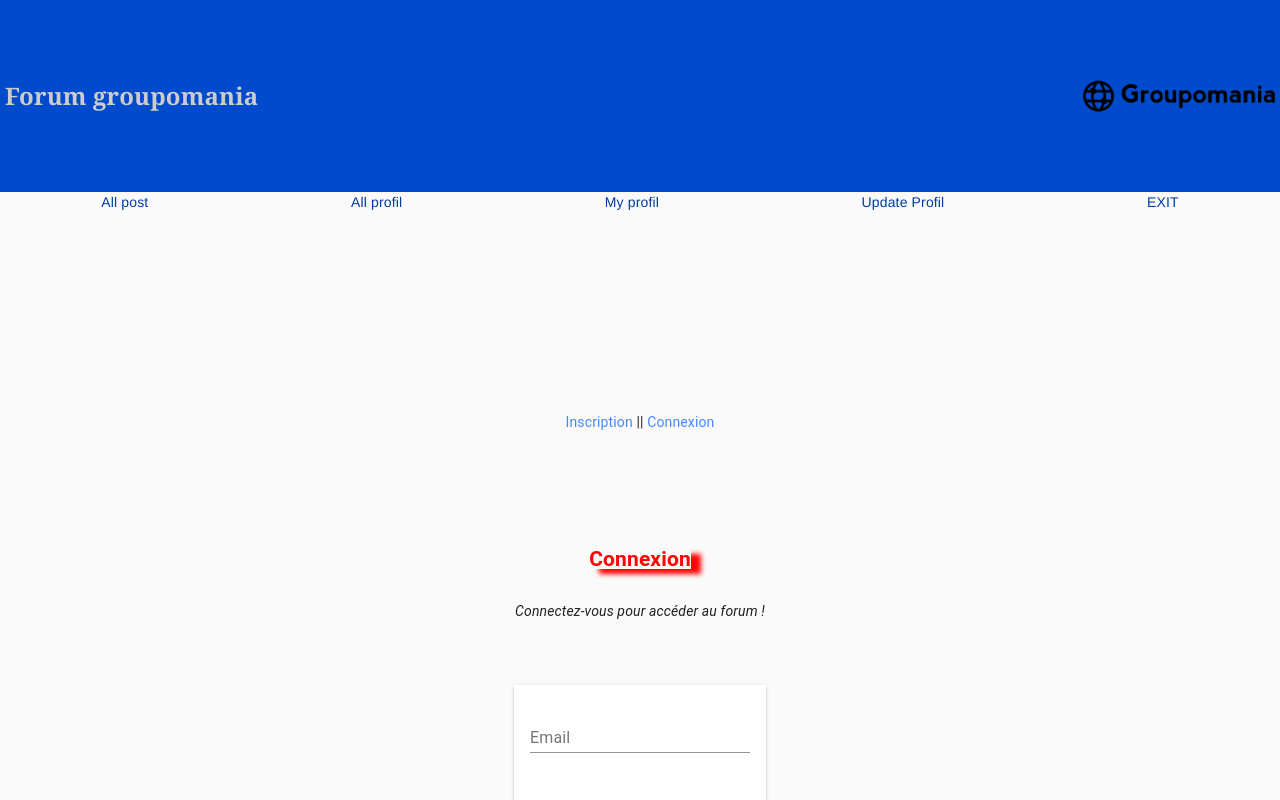
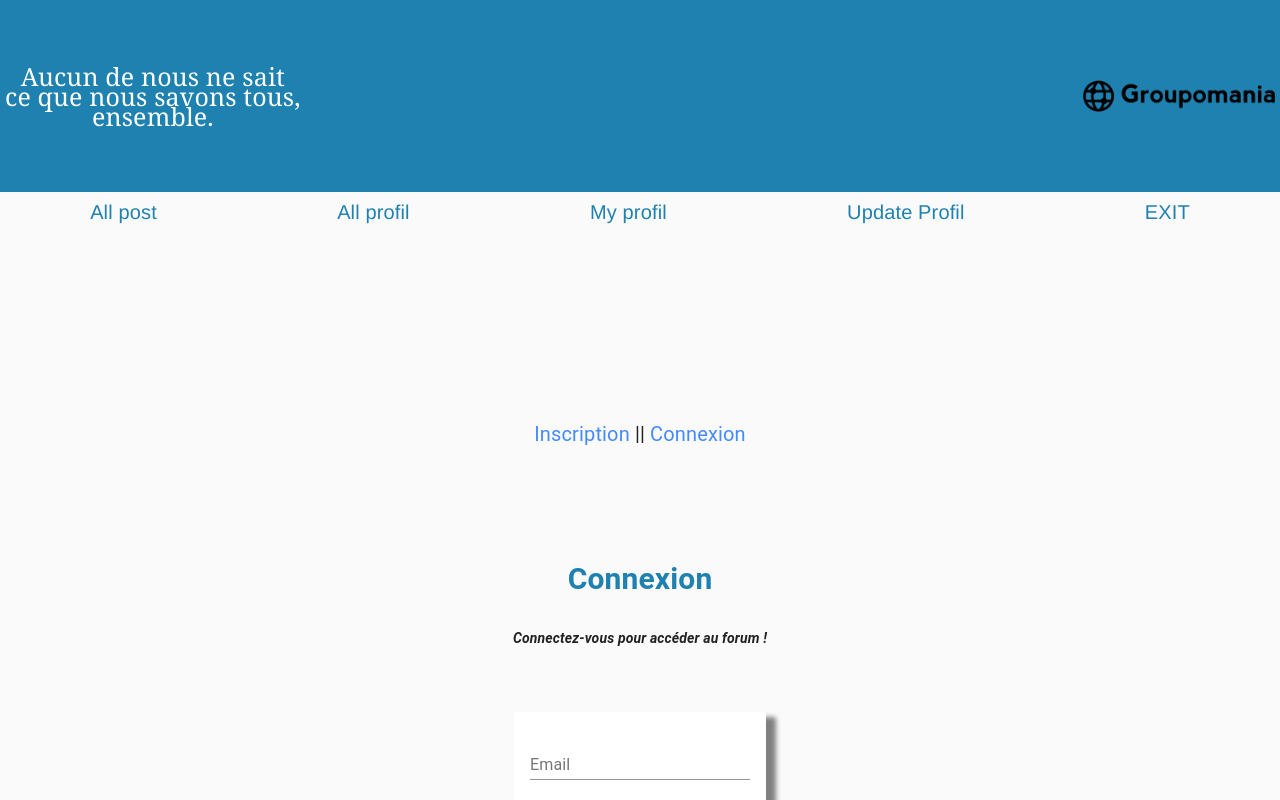
Before and after one commit to GeoffCrg/GeoffreyCraighero_7_10092021, a Vue app in the folder frontend/: page /#/login in a window 1280 px wide. Shown: the top 800 px of the page. Built offline with nearby package versions, Linux system fonts and the light colour scheme.

Commit message:
amelioration css

```diff
--- a/frontend/src/App.vue
+++ b/frontend/src/App.vue
@@ -1,62 +1,68 @@
 <template>
   <div id="app">
     <header>
-        <Header/>
-        <div class="md-primarys" >
-          <router-link to="/allpost"><span class="color">All post</span></router-link>
+      <Header />
+      <div class="md-primarys">
+        <router-link to="/allpost"
+          ><span class="color">All post</span></router-link
+        >
 
-          <router-link to="/profil"><span class="color">All profil</span></router-link>
-          <router-link to="/myprofil"><span class="color">My profil</span></router-link>
-          <router-link to="/updateuserform"><span class="color">Update Profil</span></router-link>
+        <router-link to="/profil"
+          ><span class="color">All profil</span></router-link
+        >
+        <router-link to="/myprofil"
+          ><span class="color">My profil</span></router-link
+        >
+        <router-link to="/updateuserform"
+          ><span class="color">Update Profil</span></router-link
+        >
         <a href="#" v-on:click="exitUser"><span class="color">EXIT</span></a>
       </div>
     </header>
 
     <body class="bg-body">
-
-       <div class="connect" v-if =" id === null " >
+      <div class="connect" v-if="id === null">
         <router-link to="/signup">Inscription</router-link> ||
         <router-link to="/login">Connexion</router-link>
       </div>
-       <router-view/>
+      <router-view />
     </body>
 
     <footer>
-      <Footer/>
+      <Footer />
     </footer>
-
   </div>
 </template>
 
 <script>
-import Header from './components/Header'
-import Footer from './components/Footer'
+import Header from "./components/Header";
+import Footer from "./components/Footer";
 export default {
-  name: 'App',
+  name: "App",
   components: {
     Header,
-    Footer
+    Footer,
   },
-  data(){
+  data() {
     return {
-      id: ''
-    }
+      id: "",
+    };
   },
   mounted() {
-    let idUser = localStorage.getItem('Id');
+    let idUser = localStorage.getItem("Id");
     console.log(idUser);
     this.id = idUser;
   },
   methods: {
-    exitUser (){
-       localStorage.removeItem('Id');
-       localStorage.removeItem('token');
-       localStorage.removeItem('email');
+    exitUser() {
+      localStorage.removeItem("Id");
+      localStorage.removeItem("token");
+      localStorage.removeItem("email");
       location.replace(location.origin + "/signup#/signup");
       location.reload();
-      }
-    }
-  }
+    },
+  },
+};
 </script>
 
 <style lang="scss">
@@ -66,29 +72,37 @@ export default {
   -moz-osx-font-smoothing: grayscale;
   text-align: center;
 }
-.connect{margin-bottom: 100px;
-margin-top: 200px;}
 .md-primarys{
+margin-top: 10px;
+}
+.connect {
+  margin-bottom: 100px;
+  margin-top: 200px;
+}
+.md-primarys {
   display: flex;
   flex-direction: row;
   justify-content: space-around;
   align-items: center;
 }
-.color{
-  color:#003CA3;
+.color {
+  color: #1e81b0;
+  font-size: 20px;
+
 }
- @media all and (max-width: 599px)
- {
-.bg-body{
+.connect{
+  font-size: 20px;
+}
+@media all and (max-width: 599px) {
+  .bg-body {
     margin-bottom: 100px;
   }
-.md-primary{
+  .md-primary {
     display: flex;
     flex-direction: column;
   }
-.connect{
-  margin-top:100px;
+  .connect {
+    margin-top: 100px;
   }
 }
-
 </style>
--- a/frontend/src/components/ConnexionForm.vue
+++ b/frontend/src/components/ConnexionForm.vue
@@ -68,8 +68,11 @@ export default {
 </script>
 
 <style scoped lang="scss">
+.md-card{
+    box-shadow: 10px 5px 5px grey;
+}
 .md-primary{
-    background-color: #024601;
+
     color:#f0e8c7;
     font-weight: bold;
 }
--- a/frontend/src/components/CreatePostForm.vue
+++ b/frontend/src/components/CreatePostForm.vue
@@ -104,16 +104,21 @@ export default {
 
 <style scoped lang="scss">
 .btnValidation {
-  background-color: #024601;
+  background-color:#1e81b0 ;
   color: #f0e8c7;
-  font-weight: bold;
+  font-weight: bold;box-shadow: 10px 5px 5px grey;
 }
 form {
   width: 200%;
 }
+.md-card{
+  width: 500px;
+  box-shadow: 10px 5px 5px grey;
+  height: 250px;
+}
 .md-layout {
-  margin-bottom: 100px;
-  margin-top: 100px;
+  margin-bottom: 50px;
+  margin-top: 50px;
 }
 
 @media all and (max-width: 899px) {
--- a/frontend/src/components/Footer.vue
+++ b/frontend/src/components/Footer.vue
@@ -4,19 +4,19 @@
       <a class="aa">Mentions légales</a>
     </div>
     <div class="contact">
-        <a href='mailto:groupomania@contact.com'>Contact</a>
+      <a href="mailto:groupomania@contact.com">Contact</a>
     </div>
   </div>
 </template>
 
 <script>
 export default {
-  name: 'Footer',
-}
+  name: "Footer",
+};
 </script>
 
 <style scoped>
-.footer{
+.footer {
   display: flex;
   flex-direction: row;
   justify-content: space-around;
@@ -26,21 +26,19 @@ export default {
   border-radius: 5px;
 }
 
-a{
-    color: black;
+a {
+  color: #1e81b0;
   font-weight: bolder;
   text-decoration: none;
 }
 
-  @media all and (max-width: 599px)
-  {
-      .footer{
+@media all and (max-width: 599px) {
+  .footer {
     display: flex;
     flex-direction: column;
-
   }
-      a{
-        font-size:16px;
+  a {
+    font-size: 16px;
   }
 }
 </style>
--- a/frontend/src/components/Header.vue
+++ b/frontend/src/components/Header.vue
@@ -1,45 +1,49 @@
 <template>
   <div class="headerTitle">
     <div class="form">
-        <h1 class="main-title">Forum groupomania</h1>
+      <h1 class="main-title">
+        Aucun de nous ne sait <br />ce que nous savons tous,<br />
+        ensemble.
+      </h1>
     </div>
     <div>
-        <img class="logo-title" src='../assets/icon-left-font-monochrome-black.png' alt="Icon de Groupomania">
+      <img
+        class="logo-title"
+        src="../assets/icon-left-font-monochrome-black.png"
+        alt="Icon de Groupomania"
+      />
     </div>
   </div>
 </template>
 
 <script>
 export default {
-  name: 'Header',
-}
+  name: "Header",
+};
 </script>
 
 <style scoped>
-.headerTitle{
-    background-color: #004BCC;
+.main-title {
+  font-size: 25px;
+  color: white;
+  font-weight: lighter;
+
+  font-family: Georgia, "Times New Roman", Times, serif;
 }
-.main-title{
-    font-size: 1.5rem;
-    color: #CCCCCC;
-    font-weight: bolder;
-    font-family: Georgia, 'Times New Roman', Times, serif ;
-}
-.logo-title{
+.logo-title {
   width: 12rem;
 }
-.headerTitle{
+.headerTitle {
   display: flex;
   flex-direction: row;
   justify-content: space-between;
   align-items: center;
-
+  background-color: #1e81b0;
   padding-left: 5px;
   padding-right: 5px;
 }
-  @media all and (max-width: 899px)
-  {
-      .headerTitle{
+@media all and (max-width: 899px) {
+  .headerTitle {
     display: flex;
     flex-direction: column;
   }
--- a/frontend/src/components/InscriptionForm.vue
+++ b/frontend/src/components/InscriptionForm.vue
@@ -75,7 +75,7 @@ export default {
 
 <style scoped lang="scss">
 .md-primary{
-    background-color: #024601;
+    background-color: #1e81b0;;
     color:#fff;
     font-weight: bold;
 }
@@ -83,7 +83,10 @@ label{
      color:#fff;
 }
 
-
+.md-card{
+  width: 300px;
+ box-shadow: 10px 5px 5px grey;
+}
 .md-layout{
     margin-bottom: 100px;
     margin-top: 50px;
--- a/frontend/src/components/Post.vue
+++ b/frontend/src/components/Post.vue
@@ -25,7 +25,6 @@
       </md-card-content>
 
       <md-button
-        v-show="post.userId == this.user.id"
         type="submit"
         class="md-primary"
         v-on:click="deletePost(post.id)"
@@ -105,11 +104,11 @@ export default {
 
 <style scoped lang="scss">
 .md-primary {
-  background-color: #000000;
-  color: rgb(248, 4, 4);
+  background-color: #b01e3d;
   font-weight: bold;
   text-align: center;
   margin-bottom: 40px;
+  border-radius: 5px;
 }
 #post {
   margin-bottom: 50px;
@@ -117,13 +116,16 @@ export default {
 }
 .md-card {
   border-bottom: 2px double rgb(10, 1, 1);
+  box-shadow: 10px 5px 5px grey;
   margin-bottom: 100px;
+  height: 600px;
 }
 .md-list-item-text {
   color: #000000;
 }
 .md-title,
 .md-body {
+  margin-top: 50px;
   color: rgb(36, 35, 35);
   font-weight: bold;
 }
@@ -136,8 +138,11 @@ span {
   font-weight: bolder;
 }
 .md-card-media img {
-  width: 70%;
-  height: 10%;
+  height: 300px;
   border-radius: 8px;
 }
+.md-card-media {
+  height: 250px;
+  width: 450px;
+}
 </style>
--- a/frontend/src/components/UpdateForm.vue
+++ b/frontend/src/components/UpdateForm.vue
@@ -105,7 +105,9 @@ export default {
         last_name: this.last_name,
         id: this.id,
 
-        image_URL: dataForm.append("image", this.selectedImage),
+
+        image_URL: this.selectedImage
+
       });
 
       async function signUp(dataForm) {
@@ -123,7 +125,7 @@ export default {
           );
           if (response.ok) {
             let responseId = await response.json();
-            // window.location.href = " http://localhost:8080/signup#/profil";
+            window.location.href = " http://localhost:8080/signup#/profil";
             console.log(responseId);
           } else {
             console.error("Retour du serveur : ", response.status);
--- a/frontend/src/views/HomeLogin.vue
+++ b/frontend/src/views/HomeLogin.vue
@@ -25,13 +25,15 @@ align-items: center;
 
 .title2{
     text-align: center;
-    color: rgb(252, 5, 5);
-    box-shadow: 10px 5px 5px red;
+    color: #1e81b0;
+    font-size: 30px;
+
 }
 
 .inscrP{
     text-align: center;
     font-style: italic;
+    font-weight: 600;
 }
 
  @media all and (max-width: 599px)
--- a/frontend/src/views/HomeSignup.vue
+++ b/frontend/src/views/HomeSignup.vue
@@ -1,7 +1,7 @@
 <template>
   <div class="headerInscr">
     <h2 class="title2">Inscription</h2>
-    <p class="inscrP">Inscription rapide et simple au forum !</p>
+    <p class="inscrP">Inscrivez vous c'est rapide !</p>
     <InscriptionForm />
   </div>
 </template>
@@ -23,16 +23,17 @@ export default {
   align-items: center;
 }
 
-.title2 {
-  text-align: center;
-  color: rgb(252, 5, 5);
+.title2{
+    text-align: center;
+    color: #1e81b0;
+    font-size: 30px;
 
-  box-shadow: 10px 5px 5px red;
 }
 
 .inscrP {
   text-align: center;
   font-style: italic;
+  font-weight: 600;
 }
 
 @media all and (max-width: 599px) {
--- a/frontend/src/views/UserPostView.vue
+++ b/frontend/src/views/UserPostView.vue
@@ -30,10 +30,11 @@ export default {
   align-items: center;
   background-color: #fff;
 }
-.title2 {
-  text-align: center;
-  color: rgb(252, 5, 5);
-  box-shadow: 10px 5px 5px red;
+.title2{
+    text-align: center;
+    color: #1e81b0;
+    font-size: 30px;
+
 }
 .inscrP {
   text-align: center;
```
Also changed, not shown: 2 other files (tests, documents, lock files or other folders). Lines whose indentation alone changed are shown as unchanged.
